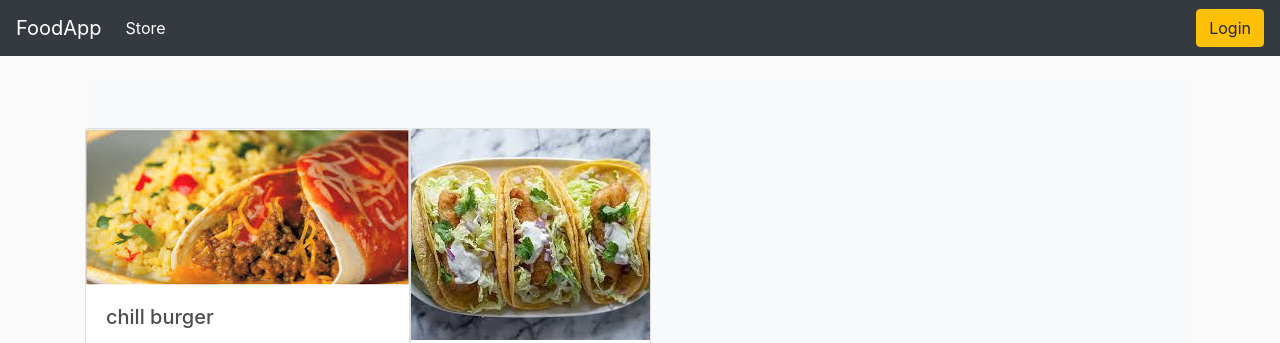
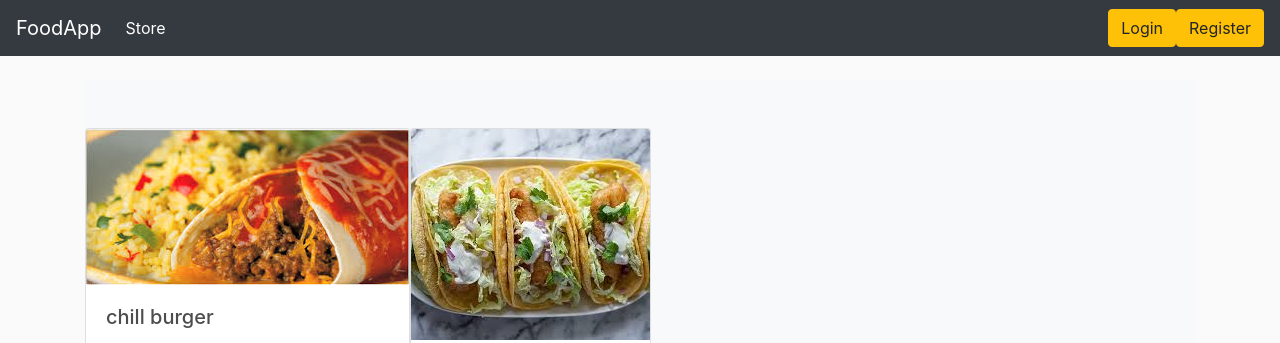
Before and after one commit to nayem1703163/foodapp_project, a Django app: page /1/ in a window 1280 px wide. Shown: the top 343 px of the page. Run offline with Django 3.2, Linux system fonts and the light colour scheme; data comes from the database, SQL or seed files in the repository; some libraries are stand-ins or nearby versions.

Commit message:
changed?

```diff
--- a/templates/base.html
+++ b/templates/base.html
@@ -28,6 +28,7 @@
 	    </ul>
 	    <div class="form-inline my-2 my-lg-0">
 	     	<a href="#"class="btn btn-warning">Login</a>
+			<a href="#"class="btn btn-warning">Register</a>
 
 
 
```
